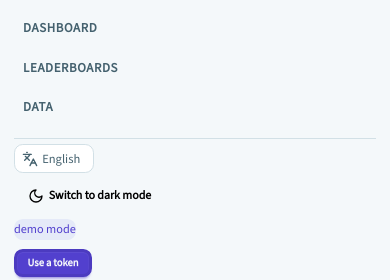
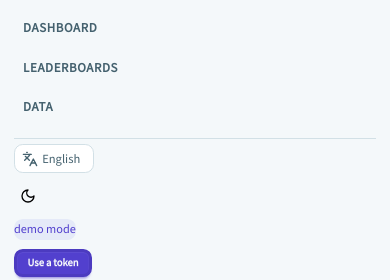
Before and after one commit to shenghaoc/rowplay, a SvelteKit app: page / in a window 390 px wide. Both pictures are taken after a click on the button "Open menu". Shown: the top 280 px of the page. Built offline with nearby package versions, Linux system fonts and the light colour scheme.

Commit message:
Make drawer theme toggle icon-only
Drop the text label from the mobile drawer's theme toggle so it matches
the desktop masthead (icon + aria-label only); restore btn-square for
proper square icon sizing now that there's no wrapping text.

```diff
--- a/src/routes/+layout.svelte
+++ b/src/routes/+layout.svelte
@@ -152,13 +152,12 @@
 			<div class="drawer-actions">
 				<LanguagePicker />
 				<button
-					class="btn btn-ghost btn-sm drawer-theme"
+					class="btn btn-ghost btn-square btn-sm drawer-theme"
 					type="button"
 					onclick={() => theme.toggle()}
 					aria-label={theme.isDark ? t('theme.toLight') : t('theme.toDark')}
 				>
 					{#if theme.isDark}<Sun size={16} />{:else}<Moon size={16} />{/if}
-					<span>{theme.isDark ? t('theme.toLight') : t('theme.toDark')}</span>
 				</button>
 				{#if data.user}
 					<span class="muted user">@{data.user.username}</span>
```
